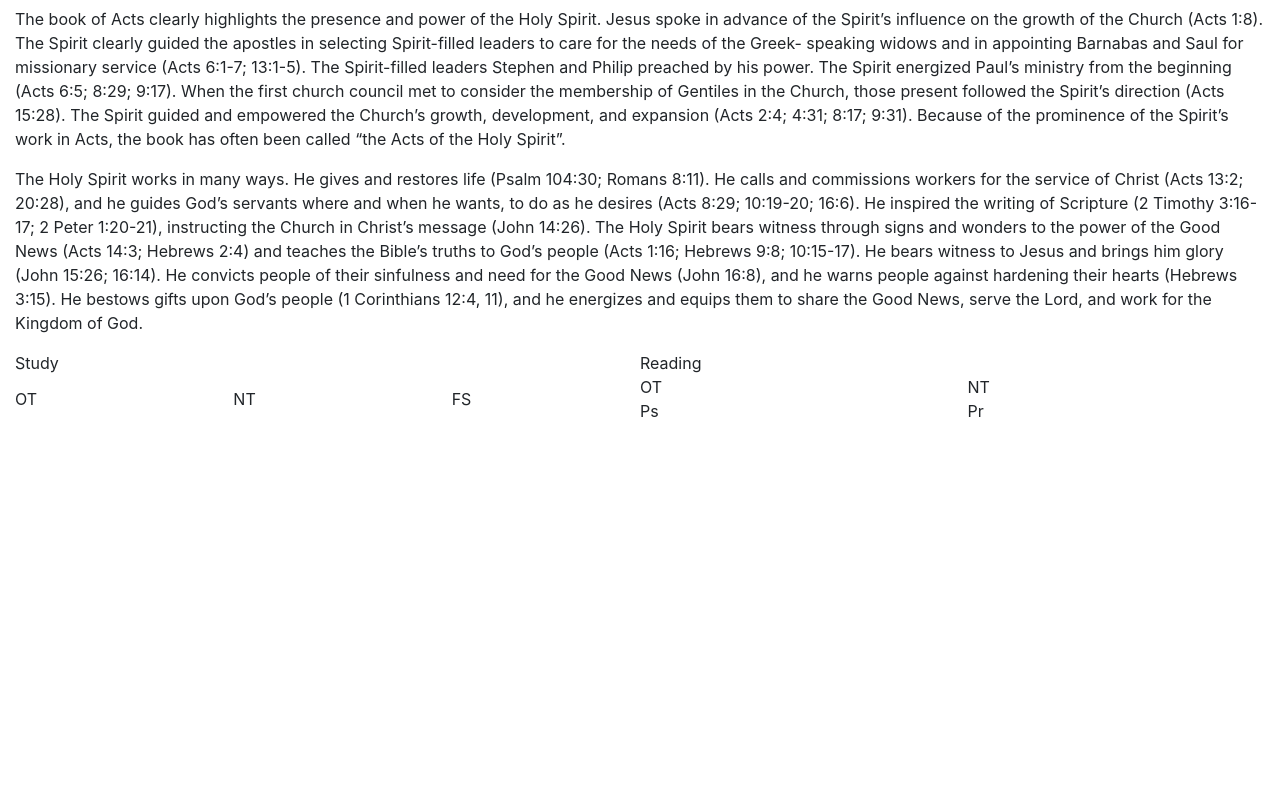
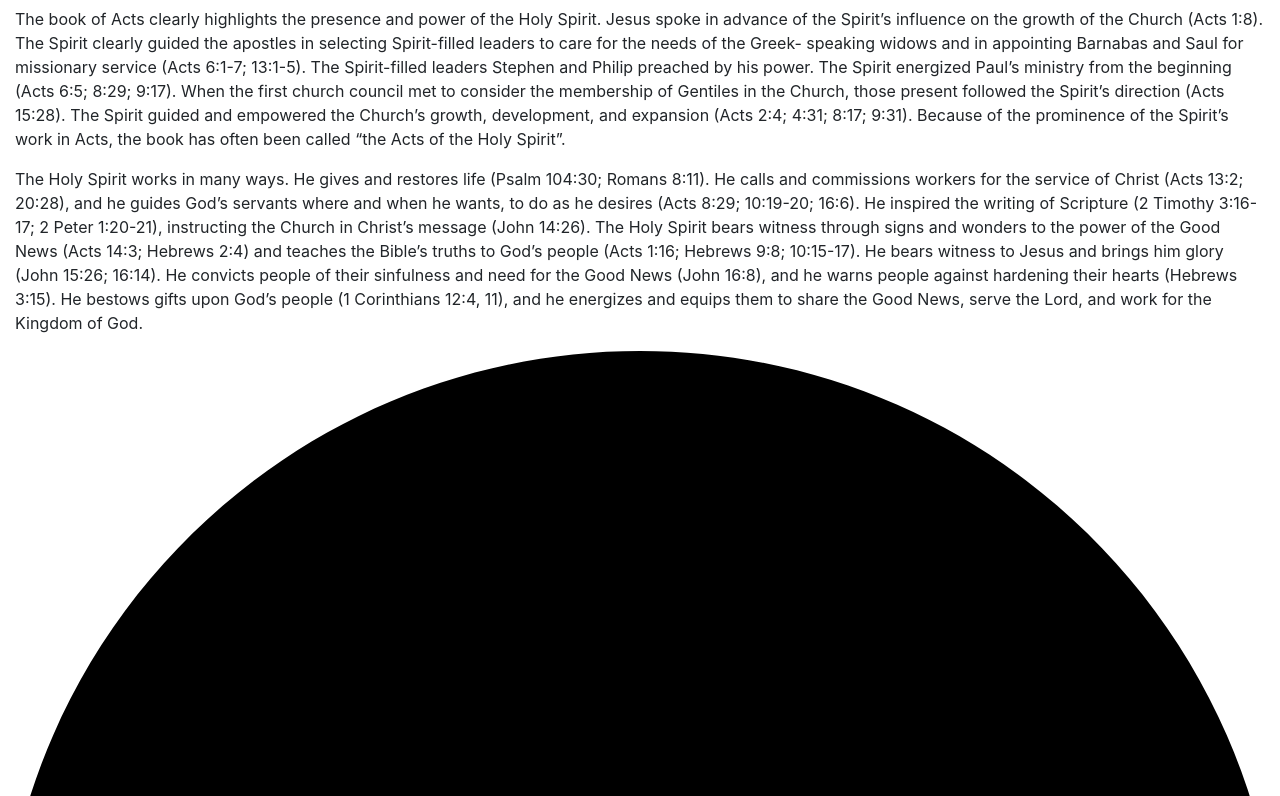
Before and after one commit to spainb123/crlife-dailybibleverse, a React app in the folder client/: page / in a window 1280 px wide. Shown: the part 11204-12000 px from the top of the page. Before the commit the page ends 11627 px from the top, so only its background shows below. Built offline with nearby package versions, Linux system fonts and the light colour scheme.

Commit message:
Chevron footer concept

```diff
--- /dev/null
+++ b/client/src/components/Chevron.scss
@@ -0,0 +1,8 @@
+.chevron {
+    .chevron-foreground {
+        fill: orange;
+    }
+    .chevron-background {
+        fill: white;
+    }
+}
--- /dev/null
+++ b/client/src/components/Chevron.tsx
@@ -0,0 +1,21 @@
+import * as React from 'react'
+import './Chevron.scss'
+
+const Chevron: React.SFC = () => {
+    return (
+        <svg version="1.1"
+            id="Layer_1"
+            className="chevron"
+            xmlns="http://www.w3.org/2000/svg"
+            xmlnsXlink="http://www.w3.org/1999/xlink"
+            x="0px"
+            y="0px"
+            viewBox="0 0 455 455"
+            xmlSpace="preserve">
+            <ellipse className="chevron-background" cx="227.5" cy="227.5" rx="200" ry="200"/>
+            <path className="chevron-foreground" d="M227.5,0C101.855,0,0,101.855,0,227.5S101.855,455,227.5,455S455,353.145,455,227.5S353.145,0,227.5,0z M334.411,276.772
+            L227.5,170.209L120.589,276.772l-21.178-21.248L227.5,127.852l128.089,127.673L334.411,276.772z"/>
+        </svg>);
+}
+
+export default Chevron;
--- a/client/src/components/Footer.tsx
+++ b/client/src/components/Footer.tsx
@@ -3,7 +3,7 @@ import { Container, Row, Col } from 'reactstrap';
 import { Selection } from '../store/Models';
 import { setSelection } from '../store/Actions';
 import { connect } from 'react-redux';
-import FooterButton from './FooterButton';
+import Chevron from './Chevron';
 
 interface IFooterActions
 {
@@ -36,11 +36,11 @@ class Footer extends React.Component<IFooterActions>
     render() {
         return (
             <Container fluid={true} className="Footer">
-                <Row className="align-items-center" noGutters={true}>
-                    <Col className="align-self-center">Study</Col>
-                    <Col className="align-self-center">Reading</Col>
+                <Row className="align-items-center">
+                    <Col className="align-self-center"><div className="text-center">Study</div></Col>
+                    <Col className="align-self-center"><div className="text-center">Reading</div></Col>
                 </Row>
-                <Row className="align-items-center" noGutters={true}>
+                <Row className="align-items-center">
                     <Col>
                         <Row className="align-items-center">
                             <Col className="align-self-center" onClick={this.onFooterButtonOTNoteClicked}>
@@ -85,4 +85,8 @@ function mapDispatchToProps(dispatch: any) : IFooterActions
     }
 }
 
+const FooterButton: React.SFC<{ children: string }> = (props) => {
+    return <div className="FooterButton text-center">{props.children}</div>;
+}
+
 export default connect(null, mapDispatchToProps)(Footer);
--- a/client/src/components/FooterButton.tsx
+++ b/client/src/components/FooterButton.tsx
@@ -5,7 +5,7 @@ interface FooterButtonProps {
 }
 
 const FooterButton: React.SFC<FooterButtonProps> = (props) => {
-    return <span className="FooterButton">{props.children}</span>;
+    return <div className="FooterButton text-center">{props.children}</div>;
 }
 
 export default FooterButton;
--- a/client/src/components/PortraitLayout.tsx
+++ b/client/src/components/PortraitLayout.tsx
@@ -2,20 +2,23 @@ import * as React from 'react';
 import { Container, Row, Col } from 'reactstrap';
 import Footer from './Footer';
 import ReadingData from './ReadingData';
+import Chevron from './Chevron';
 
 export default class PortraitLayout extends React.Component
 {
     render() {
         return (
-            <div>
-                <Container fluid={true} className="Portrait">
+            <div className="Portrait">
+                <Container fluid={true}>
                     <Row noGutters={true}>
                         <Col>
                             <ReadingData />
                         </Col>
                     </Row>
                 </Container>
-                <Footer></Footer>
+                <div className="chevron-container">
+                    <Chevron />
+                </div>
             </div>);
     }
 }
--- a/client/src/index.scss
+++ b/client/src/index.scss
@@ -17,6 +17,20 @@ code {
     monospace;
 }
 
+.Portrait {
+  .chevron-container {
+    text-align: center;
+    position: fixed;
+    bottom: 0px;
+    height: 38px;
+    width: 100%;
+    padding-bottom: 6px;
+  }
+  .chevron {
+    height: 100%;
+  }
+}
+
 .Footer
 {
   position: fixed;
@@ -25,8 +39,13 @@ code {
   line-height: 30px;
   background-color: bisque;
 
+  div {
+    padding-left: 5px;
+    padding-right: 5px;
+  }
+
   .FooterButton {
-    border: 2px solid red 2px;
+    border: 2px solid red;
     font-size: small;
   }
 }
```
Also changed, not shown: client/src/components/chevron.svg (added), 1 other file (tests, documents, lock files or other folders).
